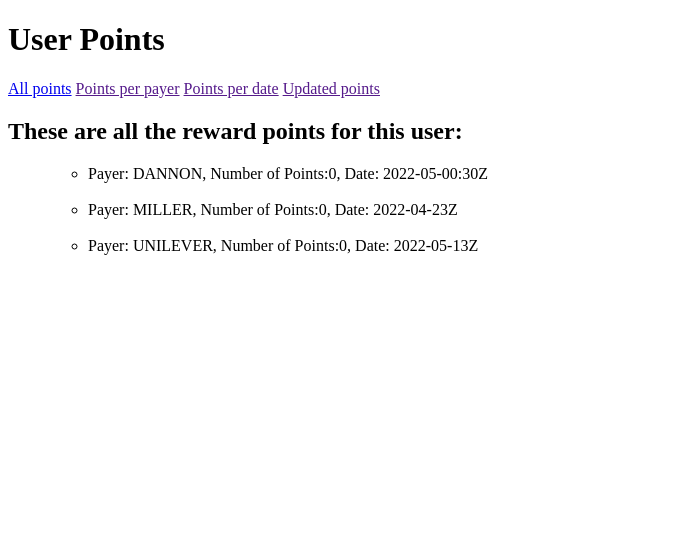
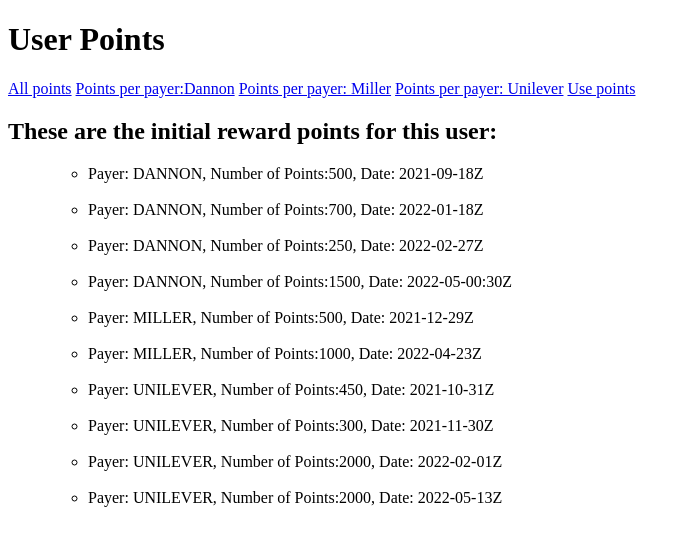
Before and after one commit to torcuata22/frewards, a Django app: page /points in a window 1280 px wide. Shown: the top 546 px of the page, without its empty margins (0-690 px from the left). Run offline with Django 4.2, Linux system fonts and the light colour scheme.

Commit message:
points, updated points, difference, templates, views, urls

```diff
--- a/rewards/rewards/templates/all_points.html
+++ b/rewards/rewards/templates/all_points.html
@@ -3,9 +3,8 @@
 {% block title %} All points for User {% endblock %}
 
 {% block content %}
-<h2>These are all the reward points for this user:</h2>
+<h2>These are the initial reward points for this user:</h2>
 <ul>
-        <!-- this works: {{points}} -->
         {% include 'points.html' %}
 
 </ul>
--- a/rewards/rewards/templates/base.html
+++ b/rewards/rewards/templates/base.html
@@ -10,9 +10,10 @@
     <h1 a href="">User Points</h1>
     <nav>
         <a href="/points">All points</a>
-        <a href="">Points per payer</a>
-        <a href="">Points per date</a>
-        <a href="">Updated points</a>
+        <a href="/dannon">Points per payer:Dannon</a>
+        <a href="/miller">Points per payer: Miller</a>
+        <a href="unilever">Points per payer: Unilever</a>
+        <a href="spend_points">Use points</a>
     </nav>
   {% block content %}  {% endblock %}
 </body>
--- a/rewards/rewards/urls.py
+++ b/rewards/rewards/urls.py
@@ -26,8 +26,7 @@
     path('dannon', views.d_payer_points, name='d-points'),
     path('miller', views.m_payer_points, name='m-points'),
     path('unilever', views.u_payer_points, name='u-points'),
-
     path('spend_points', views.spend_points, name='spend-points'),
-    path('update', views.flatten_updated_records, name = 'update-records')
+    path('difference', views.spend_points, name = 'difference')
 
 ]
--- a/rewards/rewards/views.py
+++ b/rewards/rewards/views.py
@@ -1,9 +1,6 @@
 from http.client import PAYMENT_REQUIRED
 import operator
 from django.shortcuts import render
-from django.http import HttpResponse,HttpResponseNotFound, HttpResponseRedirect
-from django.urls import reverse
-import json
 
 points1 = [{"payer": "DANNON", "points": 1500, "timestamp": "2022-05-00:30Z"},
                {"payer": "MILLER", "points": 500, "timestamp": "2021-12-29Z"},
@@ -20,9 +17,8 @@
 
 #VIEWS
 
-
 def home(request):
-      return render(request, "index.html") #works!
+      return render(request, "index.html")
 
 def points(request):
    return render(request, 'all_points.html')
@@ -40,29 +36,38 @@
         "points": points
     })
 
-
-
 def d_payer_points(request):
-    ordered_points = (sorted(points1, key = operator.itemgetter('payer', 'timestamp')))
+    ordered_points = sorted(points1, key = operator.itemgetter('payer', 'timestamp'))
     dannon = ordered_points[:3]
     return render(request,"dpayer_points.html",{"dannon": dannon})
 
-
 def m_payer_points(request):
-     ordered_points = (sorted(points1, key = operator.itemgetter('payer', 'timestamp')))
+     ordered_points = sorted(points1, key = operator.itemgetter('payer', 'timestamp'))
      miller = ordered_points[4:6]
      return render(request,"mpayer_points.html",{"miller": miller})
 
 
 def u_payer_points(request):
-     ordered_points = (sorted(points1, key = operator.itemgetter('payer', 'timestamp')))
+     ordered_points = sorted(points1, key = operator.itemgetter('payer', 'timestamp'))
      unilever = ordered_points[6:]
      return render(request, 'upayer_points.html', {"unilever": unilever})
 
+
 def spend_points(request):
-    global points1
+    points1 =[{"payer": "DANNON", "points": 1500, "timestamp": "2022-05-00:30Z"},
+               {"payer": "MILLER", "points": 500, "timestamp": "2021-12-29Z"},
+               {"payer": "DANNON", "points": 700, "timestamp": "2022-01-18Z"},
+               {"payer": "UNILEVER", "points": 2000, "timestamp": "2022-05-13Z"},
+               {"payer": "UNILEVER", "points": 300, "timestamp": "2021-11-30Z"},
+               {"payer": "DANNON", "points": 500, "timestamp": "2021-09-18Z"},
+               {"payer": "MILLER", "points": 1000, "timestamp": "2022-04-23Z"},
+               {"payer": "UNILEVER", "points": 450, "timestamp": "2021-10-31Z"},
+               {"payer": "DANNON", "points": 250, "timestamp": "2022-02-27Z"},
+               {"payer": "UNILEVER", "points": 2000, "timestamp": "2022-02-01Z"},
+
+]
 # sort data structure by timestamp, earliest records first
-    earliest_points_sorted = sorted(points1, key=lambda d: d["timestamp"])
+    earliest_points_sorted = sorted(points1, key = operator.itemgetter('timestamp'))
     updated_records, spend_diff_response = [], []  # spend points across earliest payers, modify dict in-place
     points_to_spend = 5000
 
@@ -84,28 +89,38 @@
                 spend_diff_response.append({"payer": record["payer"], "points": record['points'] - curr_points})  # if all payers evaluated, break the spend and return remaining points
 
         loop_num += 1
-        if loop_num > 50:
+        if loop_num > len(points1):
             break
 
     if updated_records != []:
         points1 = updated_records
 
     updated_records = flatten_updated_records(updated_records)
-    spend_diff_response = flatten_updated_records(spend_diff_response)
+    difference = spend_diff_response
 
 
-    response_data = f"After using the user's 5000 points, the payer points were updated to:<br>{updated_records}<br><br>Here's the point difference:<br>{spend_diff_response}<br><br>Points left to spend:{points_to_spend}"
+    #return updated_records, spend_diff_response, points_to_spend
 
-    return HttpResponse(response_data)
+    #return HttpResponse(response_data)
+    return render(request, 'spend.html', {
+
+         "points1": points1,
+         "difference": difference,
+         "points_to_spend": points_to_spend
+
+         })
+
+def flatten_updated_records(updated_records):
+     flat_updated_records = []
+     all_payers = set([x["payer"] for x in updated_records])
+     for payer in all_payers: # get all points per payer
+         sum_payer_records = [x for x in updated_records if x["payer"] == payer]
+         sum_pts = sum([x["points"] for x in sum_payer_records])
+         flat_updated_records.append({"payer": payer, "points": sum_pts})
 
 
-def flatten_updated_records(updated_records):
-    flat_updated_records = []
-    all_payers = set([x["payer"] for x in updated_records])
-    for payer in all_payers: # get all points per payer
-        sum_payer_records = [x for x in updated_records if x["payer"] == payer]
-        sum_pts = sum([x["points"] for x in sum_payer_records])
-        flat_updated_records.append({"payer": payer, "points": sum_pts})
+         return flat_updated_records
 
 
-    return flat_updated_records
+def update(request):
+         pass
```
Also changed, not shown: rewards/rewards/templates/index.html (+7 -1 lines), rewards/rewards/templates/spend.html (added, +28 -0 lines), rewards/rewards/testcode.py (deleted, +0 -17 lines).
